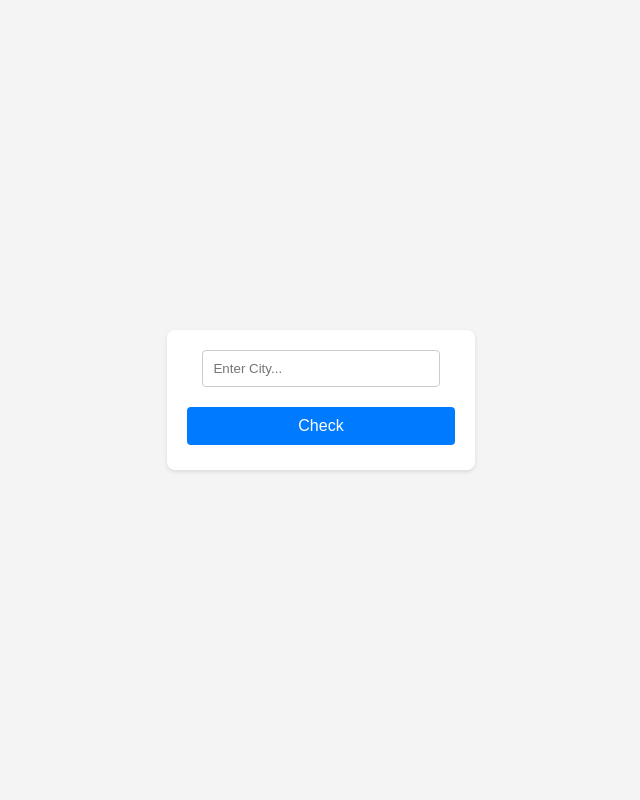
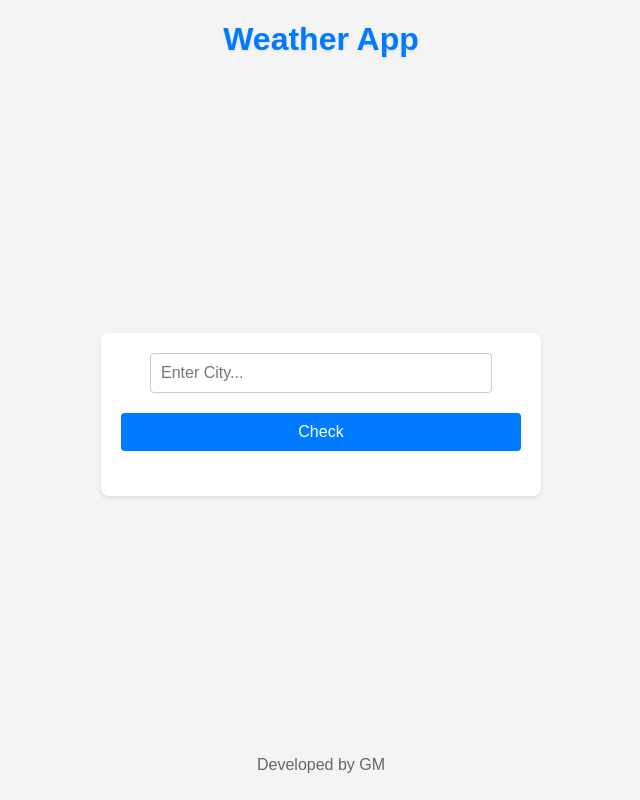
Before and after one commit to MustafaShf/WeatherApplication, a plain HTML site: page index.html in a window 1280 px wide. Shown: the whole page, without its empty margins (319-959 px from the left). Drawn offline with Linux system fonts and the light colour scheme.

Commit message:
add:feature

```diff
--- a/index.html
+++ b/index.html
@@ -4,15 +4,22 @@
     <meta charset="UTF-8">
     <meta name="viewport" content="width=device-width, initial-scale=1.0">
     <title>Weather App</title>
-    <link rel="stylesheet" href="style.css"> <!-- Ensure the CSS file is linked -->
+    <link rel="stylesheet" href="style.css">
 </head>
 <body>
+    <header>
+        <h1 class="app-name">Weather App</h1>
+    </header>
     <div class="container">
         <input type="text" class="weather-input" placeholder="Enter City...">
         <button class="check-button">Check</button>
-        <h1 class="weather-location"></h1>
-        <h2 class="temperature"></h2>
+        <h1 class="weather-location" id="city"></h1>
+        <h2 class="region weather-location" id="region"></h2>
+        <h2 class="temperature" id="temperature"></h2>
     </div>
+    <footer>
+        <p class="footer-text">Developed by GM</p>
+    </footer>
+    <script src="script.js"></script>
 </body>
-<script src="script.js"></script>
 </html>
--- a/script.js
+++ b/script.js
@@ -4,8 +4,10 @@ document.querySelector("button").addEventListener("click", function() {
     const apiKey = "7c98d0de87194fd9995111536242503";
     const url = `https://api.weatherapi.com/v1/current.json?key=${apiKey}&q=${inputValue}`; // Use the input value in the API request
 
-    let weatherLoc = document.querySelector("h1");
-    let temp = document.querySelector("h2");
+    let weatherLoc = document.getElementById("city");
+    let region = document.getElementById("region");
+    console.log(weatherLoc);
+    let temp = document.getElementById("temperature");
 
     fetch(url, {
         headers: {
@@ -16,8 +18,9 @@ document.querySelector("button").addEventListener("click", function() {
         return response.json();
     })
     .then(data => {
-
-        weatherLoc.innerText = data.location.name;
+        console.log(data);
+        weatherLoc.innerText = 'City: '+data.location.name;
+        region.innerText = 'Region: '+data.location.region;
         temp.innerText = `${data.current.temp_c} °C`;
     })
     .catch(error => {
--- a/style.css
+++ b/style.css
@@ -1,17 +1,31 @@
-/* General body styling */
+
 body, html {
+    height: 100%;
     margin: 0;
     padding: 0;
     font-family: 'Arial', sans-serif;
     background-color: #f4f4f4;
-    display: flex;
-    justify-content: center;
-    align-items: center;
-    height: 100vh;
     text-align: center;
 }
 
-/* Styling for the container */
+body{
+    display: flex;
+    flex-direction: column;
+    justify-content: space-between;
+}
+
+
+header {
+    margin-bottom: 20px;
+}
+
+.app-name {
+    font-size: 32px;
+    color: #007bff;
+    text-shadow: 0px 1px 3px rgba(0, 0, 0, 0.1);
+}
+
+
 .container {
     box-shadow: 0 2px 4px rgba(0, 0, 0, 0.1);
     padding: 20px;
@@ -19,27 +33,28 @@ body, html {
     background-color: #fff;
     width: 90%;
     max-width: 400px;
+    margin: auto;
 }
 
 
-.weather-input {
+.weather-input, .check-button {
     width: 80%;
     padding: 10px;
     margin-bottom: 20px;
-    border: 1px solid #ccc;
     border-radius: 4px;
+    font-size: 16px;
 }
 
+.weather-input {
+    border: 1px solid #ccc;
+}
 
 .check-button {
     width: 100%;
-    padding: 10px;
     border: none;
     background-color: #007bff;
     color: white;
-    border-radius: 4px;
     cursor: pointer;
-    font-size: 16px;
 }
 
 .check-button:hover {
@@ -55,3 +70,17 @@ body, html {
 .temperature {
     font-size: 24px;
 }
+
+
+footer {
+    width: 100%;
+    padding: 10px 0;
+    position: relative;
+    bottom: 0;
+}
+
+.footer-text {
+    color: #666;
+    font-size: 16px;
+
+}
```
